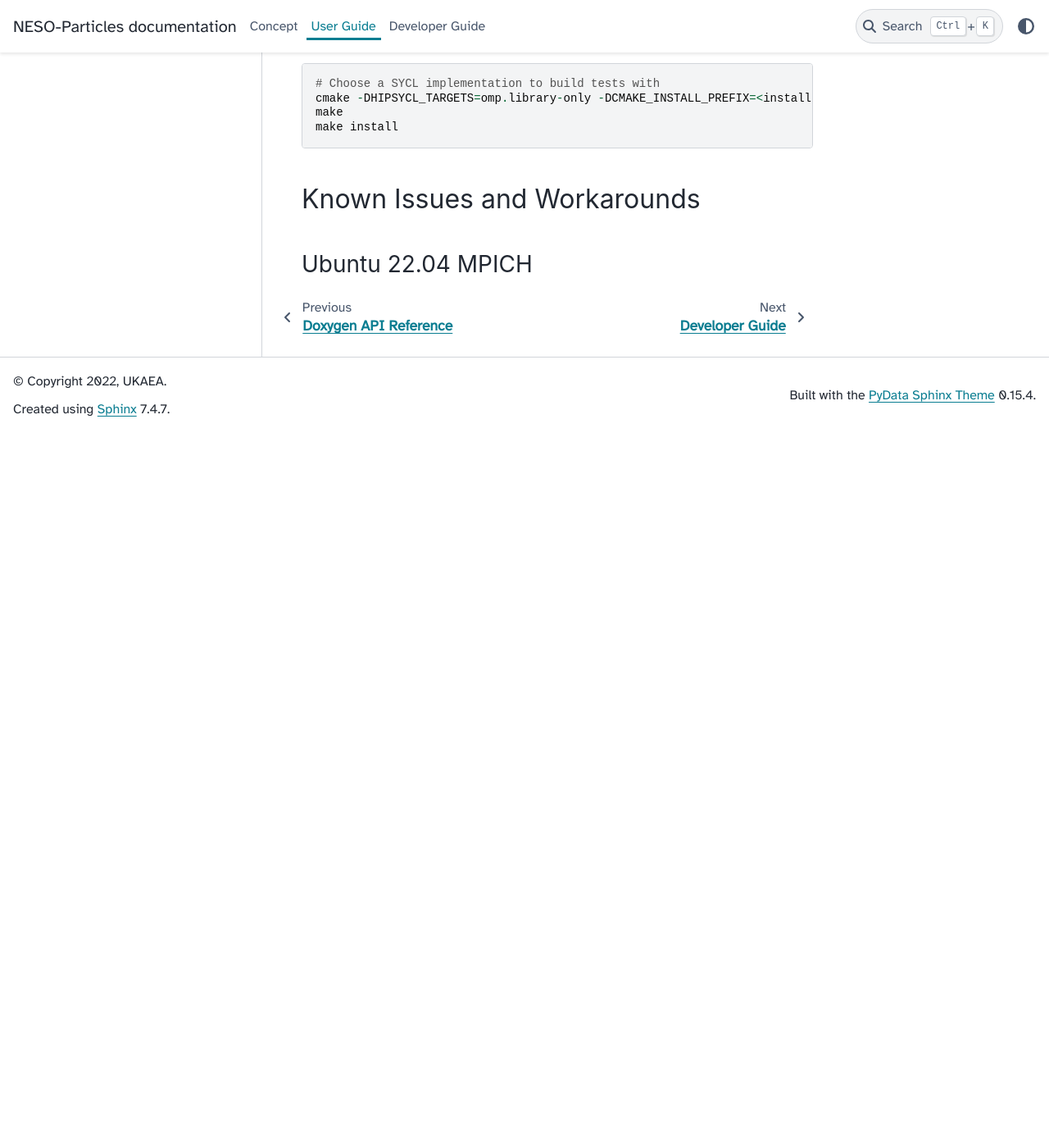
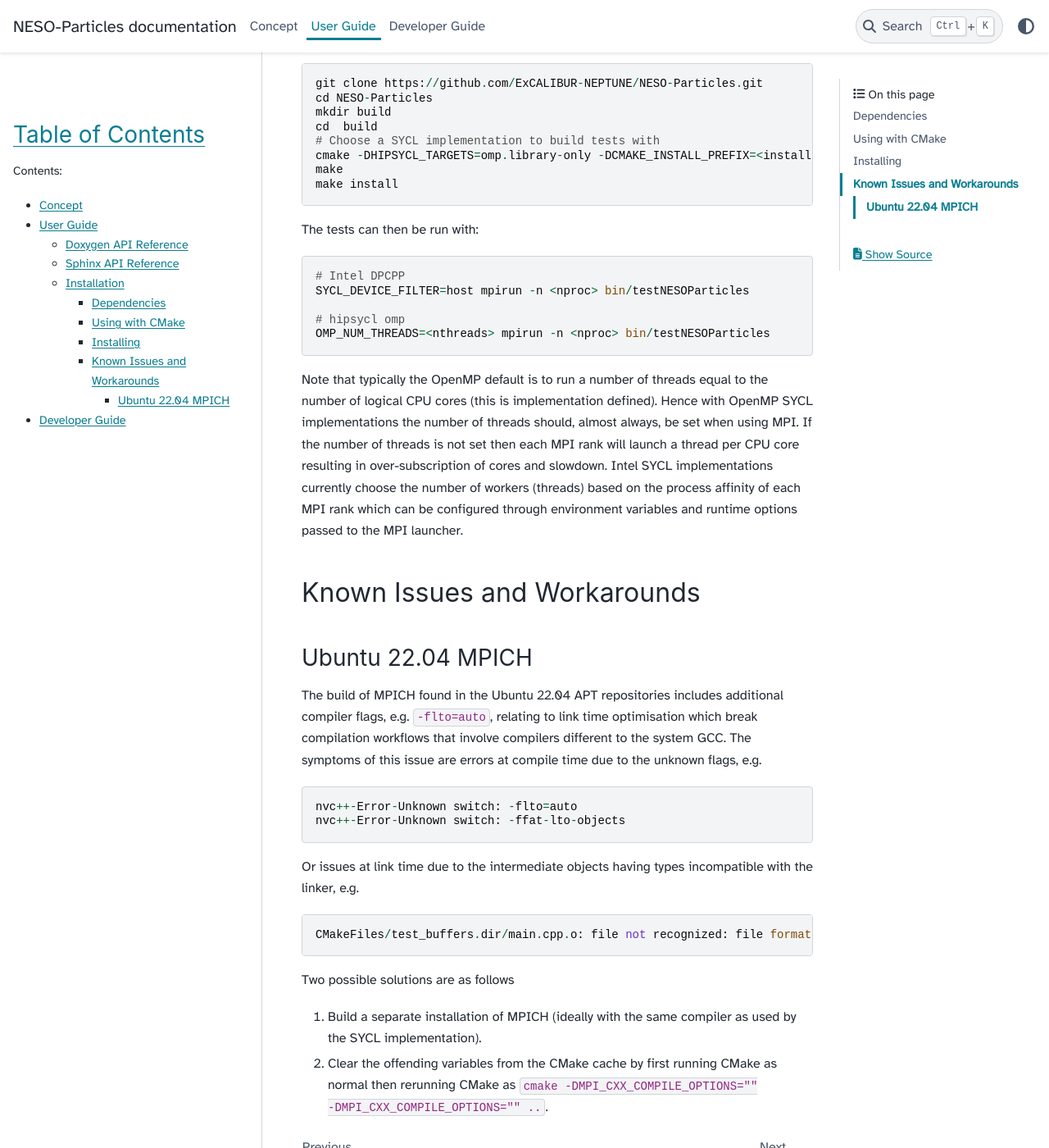
Before and after one commit to ExCALIBUR-NEPTUNE/NESO-Particles, a Sphinx documentation site: the page built from docs/sphinx/source/guide-user/installation.rst, in a window 1280 px wide and 1400 px high, scrolled down 1190 px. Shown: the whole window at 82% size. Built offline with Sphinx 7.4.7 and the PyData theme 0.15.4, drawn with Linux system fonts in a browser that asks for light colours; before the commit the page ends 1719 px from its top, so only the background shows below that.

Commit message:
added documentation pages describing new cmake interface

```diff
--- a/docs/sphinx/source/guide-user/installation.rst
+++ b/docs/sphinx/source/guide-user/installation.rst
@@ -27,6 +27,7 @@
 This detection is relevant at build time, i.e. when the implementation using NESO-Particles is configured.
 These downstream implementations should pass CMake variables or compilers at configure time like:
 ::
+
     # Intel DPCPP
     cmake -DCMAKE_CXX_COMPILER=dpcpp .
     # Hipsycl cpu via omp
@@ -42,10 +43,28 @@
 To build NESO-Particles with tests:
 ::
 
+    git clone https://github.com/ExCALIBUR-NEPTUNE/NESO-Particles.git
+    cd NESO-Particles
+    mkdir build
+    cd  build
     # Choose a SYCL implementation to build tests with
     cmake -DHIPSYCL_TARGETS=omp.library-only -DCMAKE_INSTALL_PREFIX=<install location> .
     make
     make install
+
+The tests can then be run with:
+::
+
+    # Intel DPCPP
+    SYCL_DEVICE_FILTER=host mpirun -n <nproc> bin/testNESOParticles
+
+    # hipsycl omp
+    OMP_NUM_THREADS=<nthreads> mpirun -n <nproc> bin/testNESOParticles
+
+Note that typically the OpenMP default is to run a number of threads equal to the number of logical CPU cores (this is implementation defined).
+Hence with OpenMP SYCL implementations the number of threads should, almost always, be set when using MPI.
+If the number of threads is not set then each MPI rank will launch a thread per CPU core resulting in over-subscription of cores and slowdown.
+Intel SYCL implementations currently choose the number of workers (threads) based on the process affinity of each MPI rank which can be configured through environment variables and runtime options passed to the MPI launcher.
 
 
 Known Issues and Workarounds
@@ -53,3 +72,20 @@
 
 Ubuntu 22.04 MPICH
 ------------------
+
+The build of MPICH found in the Ubuntu 22.04 APT repositories includes additional compiler flags, e.g. ``-flto=auto``, relating to link time optimisation which break compilation workflows that involve compilers different to the system GCC.
+The symptoms of this issue are errors at compile time due to the unknown flags, e.g.
+::
+
+    nvc++-Error-Unknown switch: -flto=auto
+    nvc++-Error-Unknown switch: -ffat-lto-objects
+
+Or issues at link time due to the intermediate objects having types incompatible with the linker, e.g.
+::
+
+    CMakeFiles/test_buffers.dir/main.cpp.o: file not recognized: file format not recognized
+
+Two possible solutions are as follows
+
+1. Build a separate installation of MPICH (ideally with the same compiler as used by the SYCL implementation).
+2. Clear the offending variables from the CMake cache by first running CMake as normal then rerunning CMake as ``cmake -DMPI_CXX_COMPILE_OPTIONS="" -DMPI_CXX_COMPILE_OPTIONS="" ..``.
```
Also changed, not shown: 1 other file.
